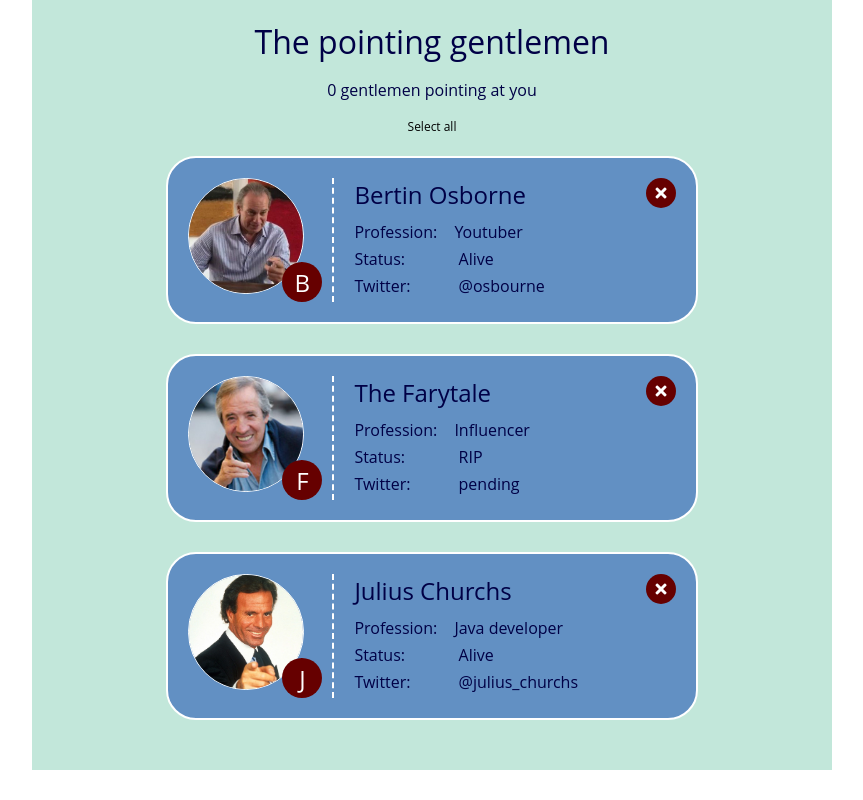
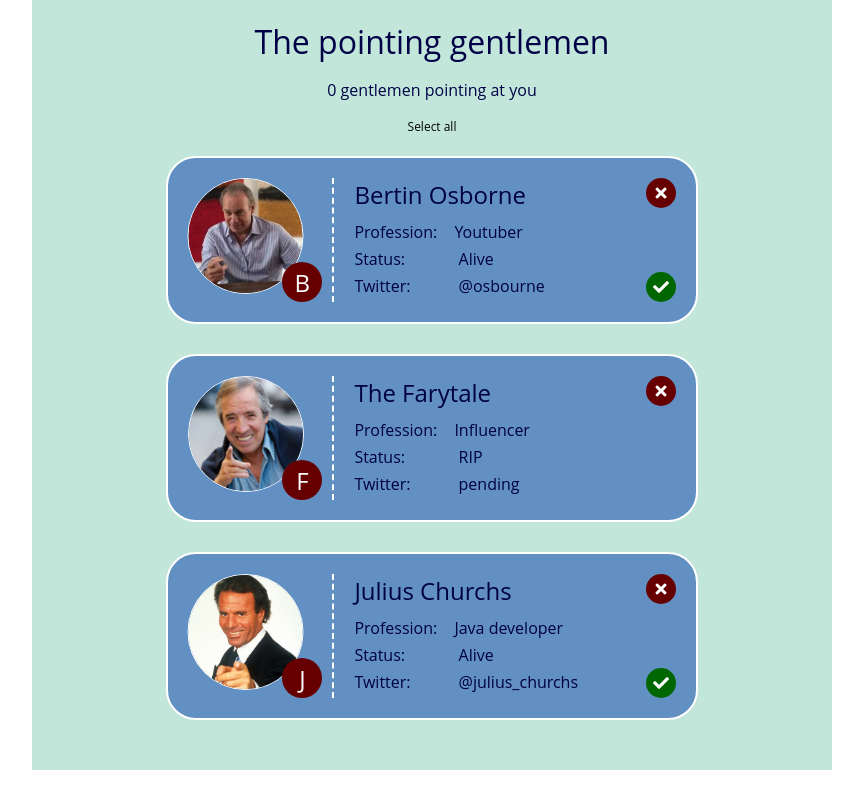
Before and after one commit to InnaIazovskaia/202201-w4ch1-inna-iazovskaia, a React (Create React App) app: page / in a window 1280 px wide. Shown: the whole page, without its empty margins (208-1071 px from the left). Built offline with nearby package versions, Linux system fonts and the light colour scheme.

Commit message:
deleted debugger in Gentleman.js

```diff
--- a/src/components/Gentleman/Gentleman.js
+++ b/src/components/Gentleman/Gentleman.js
@@ -9,8 +9,13 @@ const Gentleman = ({ gentlemanData }) => {
     firstLetter = gentlemanData.name[0].toUpperCase();
   }
 
+  const selected = gentlemanData.selected;
+  let classSelected = "";
+  if (selected === true) classSelected = "gentleman selected";
+  else classSelected = "gentleman";
+
   return (
-    <li className="gentleman">
+    <li className={classSelected}>
       <div className="gentleman__avatar-container">
         <img
           className="gentleman__avatar"
```
